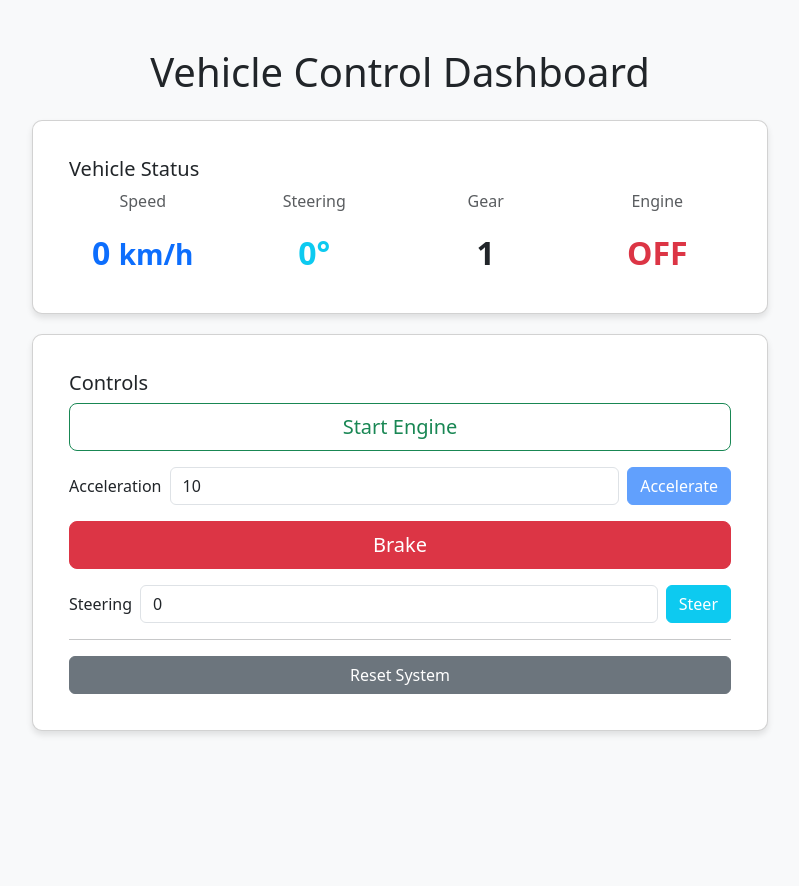
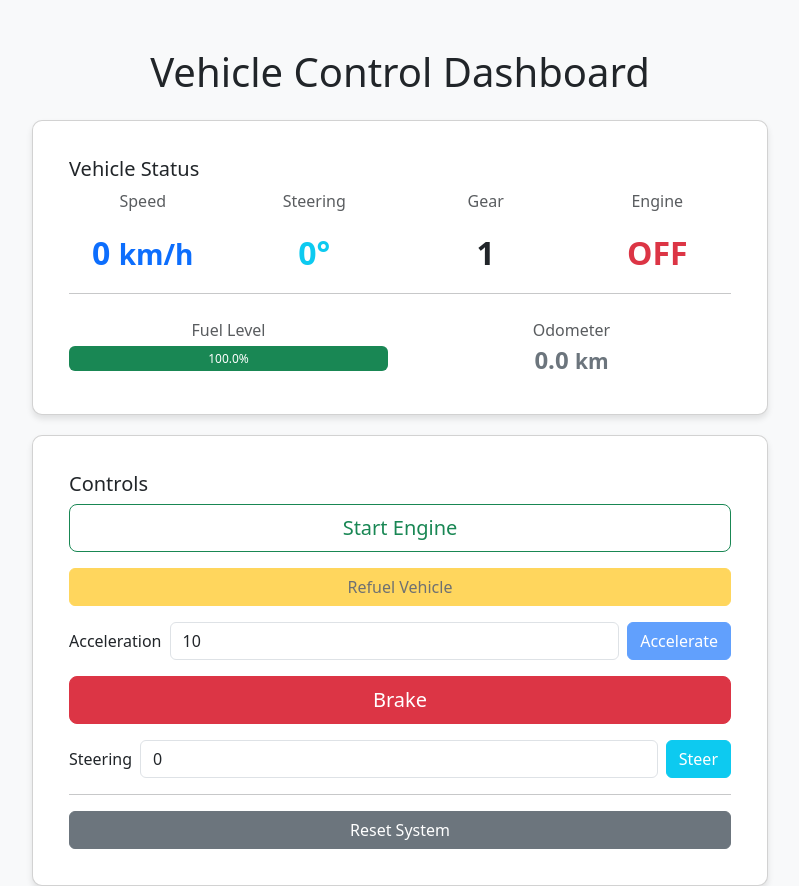
Before and after one commit to Kutral/vehicle_control_system, a Spring Boot app: page / in a window 1280 px wide. Shown: the whole page, without its empty margins (240-1039 px from the left). Before the commit the page ends 735 px from the top, so only its background shows below. Run offline with Spring Boot 4, Linux system fonts and the light colour scheme.

Commit message:
Add advanced REST API features, Swagger docs, and fuel system
- Added Fuel System (Consumption, Refuel logic) and Odometer to Vehicle model.
- Integrated Swagger/OpenAPI for interactive API documentation.
- Enhanced REST API with specific endpoints like `/api/vehicle/refuel`.
- Upgraded Dashboard UI to show Fuel Gauge and Odometer.
- Polished README with badges and detailed instructions.
- Added Unit Tests for new domain logic.

```diff
--- a/src/main/java/com/example/vehicle/controller/VehicleController.java
+++ b/src/main/java/com/example/vehicle/controller/VehicleController.java
@@ -9,8 +9,11 @@ import org.springframework.web.bind.annotation.GetMapping;
 import org.springframework.web.bind.annotation.PostMapping;
 import org.springframework.web.bind.annotation.RequestParam;
 import org.springframework.web.bind.annotation.ResponseBody;
+import io.swagger.v3.oas.annotations.Operation;
+import io.swagger.v3.oas.annotations.tags.Tag;
 
 @Controller
+@Tag(name = "Vehicle Control", description = "Endpoints for controlling the vehicle")
 public class VehicleController {
 
     private final VehicleService vehicleService;
@@ -29,12 +32,22 @@ public class VehicleController {
     // API Endpoint for programmatic access (The "Surprise")
     @GetMapping("/api/vehicle")
     @ResponseBody
+    @Operation(summary = "Get Vehicle Status", description = "Returns the current state of the vehicle including speed, fuel, etc.")
     public Vehicle getVehicleApi() {
+        return vehicleService.getVehicleStatus();
+    }
+
+    @PostMapping("/api/vehicle/refuel")
+    @ResponseBody
+    @Operation(summary = "Refuel", description = "Refuels the vehicle to 100%")
+    public Vehicle refuel() {
+        vehicleService.refuel();
         return vehicleService.getVehicleStatus();
     }
 
     @PostMapping("/api/control")
     @ResponseBody
+    @Operation(summary = "Control Vehicle", description = "Send various commands to the vehicle (accelerate, brake, steer, etc.)")
     public Vehicle controlVehicle(
             @RequestParam(required = false) String action,
             @RequestParam(required = false) Integer value) {
@@ -60,6 +73,9 @@ public class VehicleController {
                      case "gear":
                         if (value != null) vehicleService.setGear(value);
                         break;
+                     case "refuel":
+                        vehicleService.refuel();
+                        break;
                     case "reset":
                         vehicleService.reset();
                         break;
--- a/src/main/java/com/example/vehicle/model/Vehicle.java
+++ b/src/main/java/com/example/vehicle/model/Vehicle.java
@@ -10,7 +10,13 @@ public class Vehicle {
     private boolean brakeEngaged = false;
     private int gear = 1; // 1-5, 0 for neutral, -1 for reverse
 
+    // New Features
+    private double fuelLevel = 100.0; // Percentage
+    private double odometer = 0.0; // km
+    private double tripDistance = 0.0; // km
+
     // Constraints
     public static final int MAX_SPEED = 200;
     public static final int MAX_STEERING_ANGLE = 45; // Degrees left/right
+    public static final double MAX_FUEL = 100.0;
 }
--- a/src/main/resources/templates/dashboard.html
+++ b/src/main/resources/templates/dashboard.html
@@ -13,6 +13,9 @@
         .status-value {
             font-size: 2em;
             font-weight: bold;
+        }
+        .progress-bar {
+            transition: width 0.5s ease;
         }
     </style>
 </head>
@@ -53,6 +56,28 @@
                             </div>
                         </div>
                     </div>
+
+                    <hr>
+
+                    <div class="row text-center mt-4">
+                        <div class="col-6">
+                            <p class="text-muted mb-1">Fuel Level</p>
+                            <div class="progress" style="height: 25px;">
+                                <div class="progress-bar" role="progressbar"
+                                     th:style="'width: ' + ${vehicle.fuelLevel} + '%;'"
+                                     th:classappend="${vehicle.fuelLevel < 20} ? 'bg-danger' : 'bg-success'"
+                                     th:text="${#numbers.formatDecimal(vehicle.fuelLevel, 1, 1)} + '%'">
+                                    100%
+                                </div>
+                            </div>
+                        </div>
+                         <div class="col-6">
+                            <p class="text-muted mb-0">Odometer</p>
+                            <div class="status-value text-secondary" style="font-size: 1.5em;">
+                                <span th:text="${#numbers.formatDecimal(vehicle.odometer, 1, 1)}">0.0</span> <small>km</small>
+                            </div>
+                        </div>
+                    </div>
                 </div>
             </div>
 
@@ -67,6 +92,13 @@
                             <button type="submit" class="btn btn-lg" th:classappend="${vehicle.engineOn} ? 'btn-outline-danger' : 'btn-outline-success'">
                                 <span th:text="${vehicle.engineOn ? 'Stop Engine' : 'Start Engine'}">Start Engine</span>
                             </button>
+                        </form>
+                    </div>
+
+                     <div class="d-grid gap-2 mb-3">
+                         <form action="/control" method="post" class="d-grid">
+                             <input type="hidden" name="action" value="refuel">
+                            <button type="submit" class="btn btn-warning text-dark" name="refuel" th:disabled="${vehicle.fuelLevel >= 100}">Refuel Vehicle</button>
                         </form>
                     </div>
 
```
Also changed, not shown: pom.xml (+7 -0 lines), src/main/java/com/example/vehicle/service/VehicleService.java (+35 -0 lines), README.md, 12 other files.
